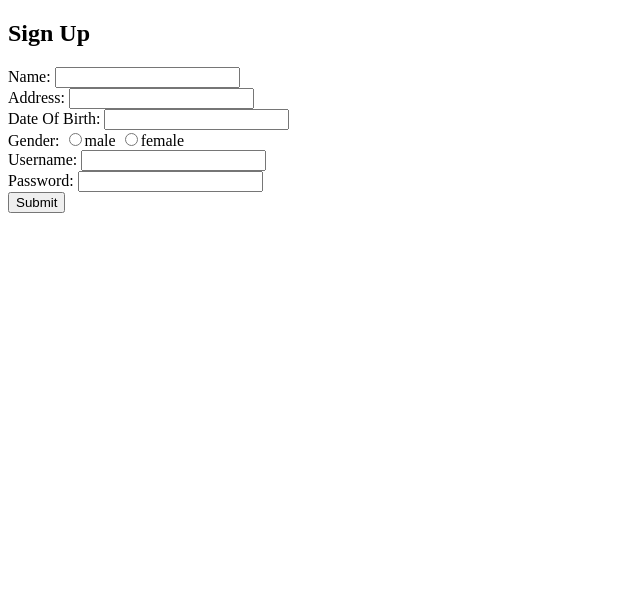
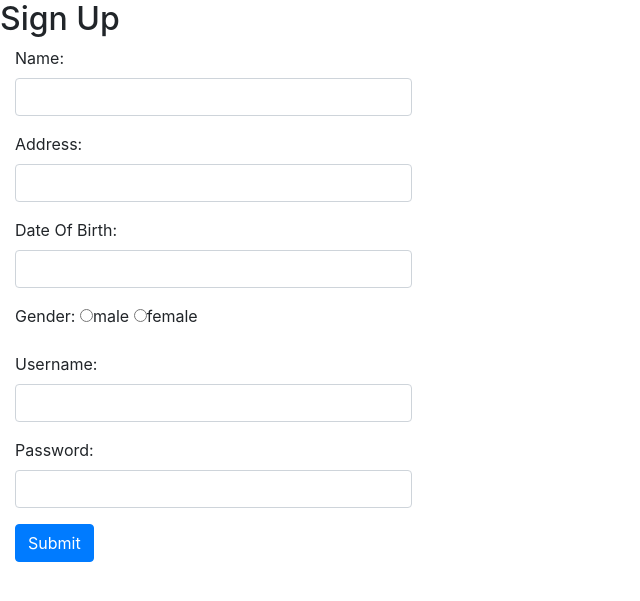
Before and after one commit to KalvinE14/MyPapers, a Laravel app: page /signup in a window 1280 px wide. Shown: the top 601 px of the page, without its empty margins (0-640 px from the left). Run offline with Laravel 8, Linux system fonts and the light colour scheme.

Commit message:
Update tampilan signup

```diff
--- a/MyPapers/resources/views/signup.blade.php
+++ b/MyPapers/resources/views/signup.blade.php
@@ -3,6 +3,7 @@
 <head>
     <meta charset="UTF-8">
     <meta name="viewport" content="width=device-width, initial-scale=1.0">
+    <link rel="stylesheet" href="https://cdn.jsdelivr.net/npm/bootstrap@4.5.3/dist/css/bootstrap.min.css" integrity="sha384-TX8t27EcRE3e/ihU7zmQxVncDAy5uIKz4rEkgIXeMed4M0jlfIDPvg6uqKI2xXr2" crossorigin="anonymous">
     <title>Sign Up</title>
 </head>
 <body>
@@ -10,32 +11,32 @@
 
     <form action="/signup" method="POST">
         {{csrf_field()}}
-        <div class="form-group">
+        <div class="form-group col-md-4">
             <label for="name">Name:</label>
             <input type="text" class="form-control" id="name" name="name">
         </div>
-        <div class="form-group">
+        <div class="form-group col-md-4">
             <label for="name">Address:</label>
             <input type="text" class="form-control" id="address" name="address">
         </div>
-        <div class="form-group">
+        <div class="form-group col-md-4">
             <label for="name">Date Of Birth:</label>
             <input type="text" class="form-control" id="dob" name="dob">
         </div>
-        <div class="form-group">
+        <div class="form-group col-md-4">
             <label for="name">Gender:</label>
             <input type="radio" id="male" name="gender" value="male">male
             <input type="radio"id="female" name="gender" value="female">female
         </div>
-        <div class="form-group">
+        <div class="form-group col-md-4">
             <label for="name">Username:</label>
             <input type="text" class="form-control" id="username" name="username">
         </div>
-        <div class="form-group">
+        <div class="form-group col-md-4">
             <label for="name">Password:</label>
             <input type="password" class="form-control" id="password" name="password">
         </div>
-        <div class="form-group">
+        <div class="form-group col-md-4">
             <button style="cursor:pointer" type="submit" class="btn btn-primary">Submit</button>
         </div>
         @if($errors->any())
```
